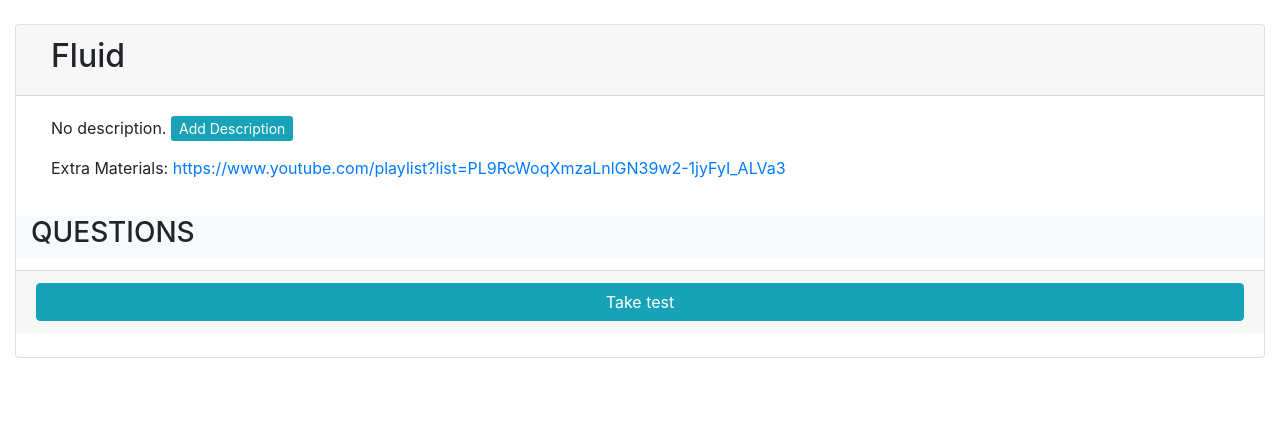
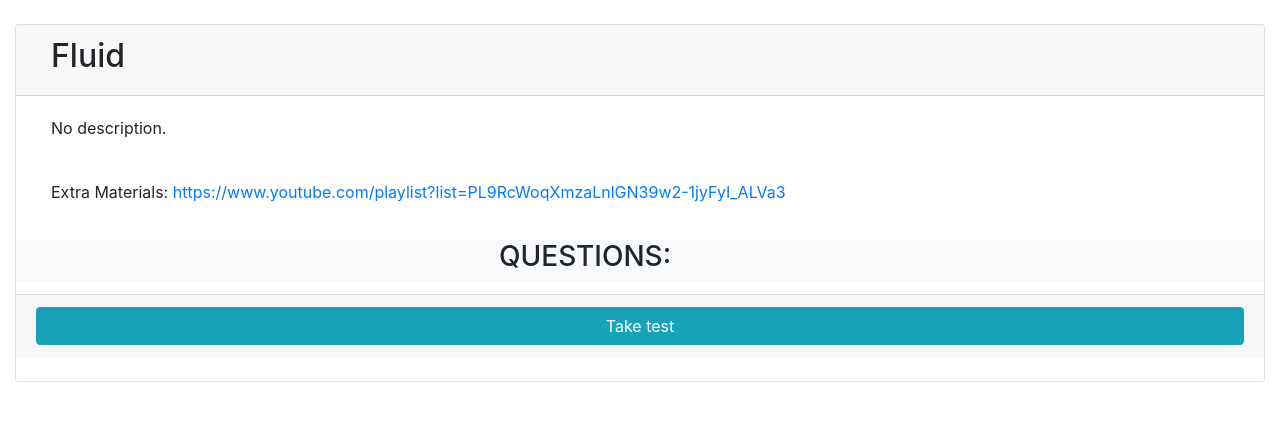
Before and after one commit to jithindk/ExamSim, a Django app: page /moduleDetails/2 in a window 1280 px wide. Shown: the part 56-477 px from the top of the page. Run offline with Django 3.2, Linux system fonts and the light colour scheme; data comes from the database, SQL or seed files in the repository; both versions use the stored data as it was after the commit; some libraries are stand-ins or nearby versions.

Commit message:
Description Error

```diff
--- a/app/templates/app/Details/module.html
+++ b/app/templates/app/Details/module.html
@@ -14,27 +14,28 @@
         {% if Module.description is None %}
         <p>
             No description.
-            <a class="col btn-sm btn-info" href="{% url 'updateModule' Module.id %}">Add Description</a>
+            {% if request.user == Course.author %}
+            <a class="col btn-sm btn-info" href="{% url 'updateCourse' Course.id %}">Add Description</a>
+            {% endif %}
         </p>
         {% else %}
-
-        <p>{{Module.description}}</p>
+            <p>{{Module.description}}</p>
         {% endif %}
-
-
+        <br>
         {% if Module.materials is None %}
         <p>
             No extra materials.
-            <a class="col btn-sm btn-info" href="{% url 'updateModule' Module.id %}">Add Extra Materials</a>
+            {% if request.user == Course.author %}
+            <a class="col btn-sm btn-info" href="{% url 'updateCourse' Course.id %}">Add Extra Materials</a>
+            {% endif %}
         </p>
-
         {% else %}
-        <p>Extra Materials: <a href="{{Module.materials}}" target="_blank">{{Module.materials}}</a></p>
+            <p>Extra Materials: <a href="{{Module.materials}}" target="_blank">{{Module.materials}}</a></p>
         {% endif %}
     </div>
 
     <div class="card-title bg-light row justify-content-center">
-        <h3 class="col h3">QUESTIONS</h3>
+        <h3 class="col-3 h3">QUESTIONS:</h3>
         {% if request.user == Module.course.author %}
             <a href="{% url 'createQuestion' Module.id %}" class="col-2 btn btn-lg btn-success">Add Question</a>
         {% endif %}
```
Also changed, not shown: app/templates/app/Details/course.html (+6 -5 lines), db.sqlite3.
